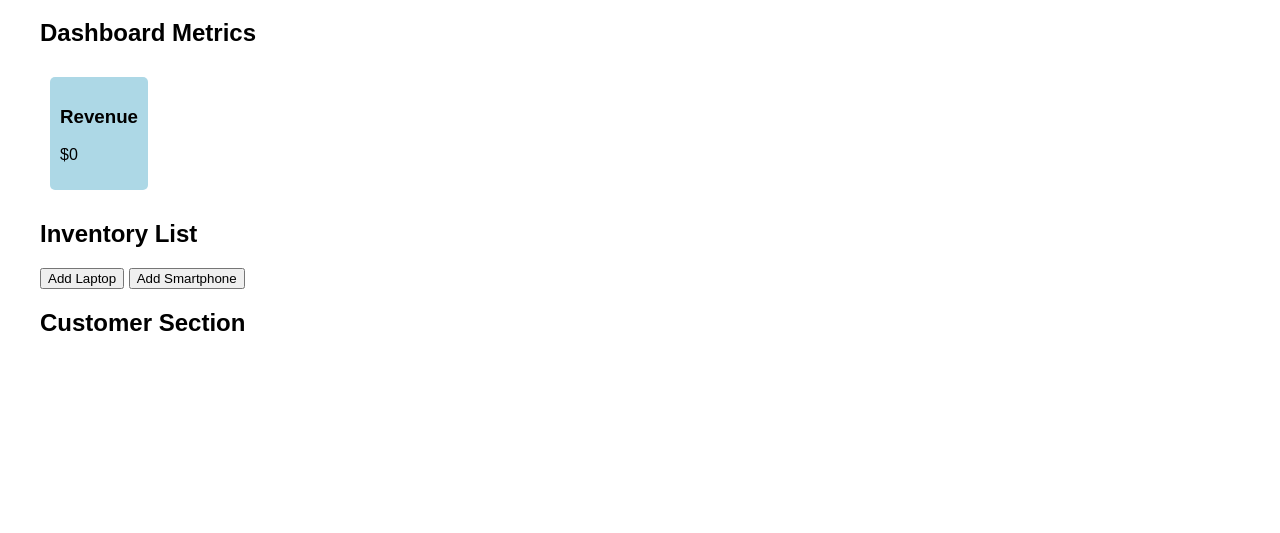
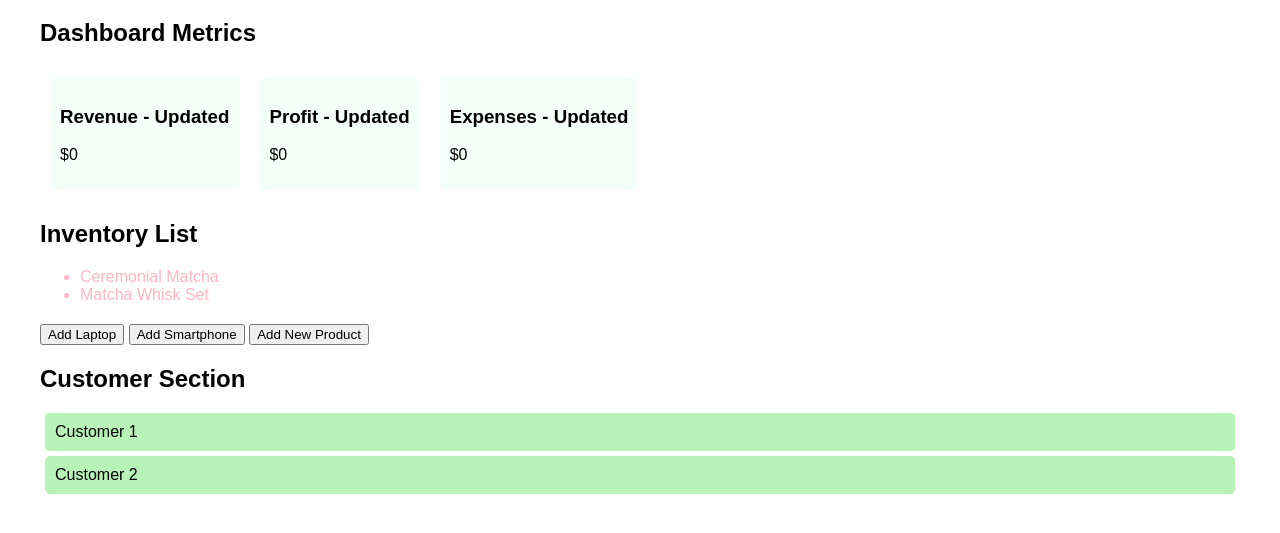
Before and after one commit to ashlym1/Coding-Challenge--12, a plain HTML site: page index.htm in a window 1280 px wide. Shown: the part 101-634 px from the top of the page. Drawn offline with Linux system fonts and the light colour scheme.

Commit message:
Fixed syntax errors that prevented the code from running

```diff
--- a/cc_12.js
+++ b/cc_12.js
@@ -1,25 +1,26 @@
 // Task 1: Business Dashboard- DOM element selection
 const dashboardById = document.getElementById("dashboard");    // selecting by ID
 const dashboardByQuery = document.querySelector("#dashboard"); // selecting using the querySelector
+   // creating  a metric card
+function createMetricCard(id, title) {
+    const card = document.createElement("div");
+    card.setAttribute("class", "metric-card");
+    card.setAttribute("id", id);
+    card.innerHTML = `
+        <h3>${title}</h3>
+        <p>$0</p>
+    `;
+    return card;
+}
 
-//  Created a div to act as the metric card element
-const revenueCard = document.createElement("div");
-
-// Set class and Attributes for identification
-revenueCard.setAttribute("class", "metric-card");
-revenueCard.setAttribute("id", "revenueCard");
-
-// Adding a title and placeholder inside the revenue card
-revenueCard.innerHTML = `
-    <h3>Revenue</h3>
-    <p>$0</p>
-`;
-// adding  the revenueCard that was created into the dashboard section of the page
-dashboardById.appendChild(revenueCard);
+// Added 3 metric cards
+dashboardById.appendChild(createMetricCard("revenueCard", "Revenue"));
+dashboardById.appendChild(createMetricCard("profitCard", "Profit"));
+dashboardById.appendChild(createMetricCard("expensesCard", "Expenses"));
 
 // Task 2: Updating Dashboard Metrick
- const metricCards = document.querySelectorAll( ".metric-cad"); // selecting all the metric cards
- const metricCardArray={...metricCard};
+const metricCards = document.querySelectorAll(".metric-card"); // selected all metric cards
+const metricCardArray = [...metricCards];  // Convert List to an Array
  metricCardArray.forEach(card => {
         const title = card.querySelector("h3");
         title.innerText += " - Updated";
@@ -52,25 +53,33 @@ function removeProductItem(item) {
 addInventoryItem("Ceremonial Matcha");
 addInventoryItem("Matcha Whisk Set");
 
-// Test case 2:  button listener
+// adding  the product button
 document.getElementById("addProductButton").addEventListener("click", () => {
     addInventoryItem("New Product");  //
 });
 
-// Task 4 - business customer section
+// Task 4 - business customer section - event bubbling
 // Selecting the customer section
 const customerSection = document.getElementById("customerSection");
+
+// Added event listener to the parent container
 customerSection.addEventListener("click", () => {
-    console.log("This item has been selected (parent container)");
-}); // Added an  event listener to the parent container
+    console.log("This item has been selected");
+});
 
-// Selecting all customer cards
-const customerCards = document.querySelectorAll(".customer-card");
+// Create customer cards dynamically
+const customers = ["Customer 1", "Customer 2"];
 
-// Added click events to each customer card
-customerCards.forEach((card) => {
-    card.addEventListener("click", (event) => {
-        console.log("This card has been selected");  //  logs when a card is clicked
-        event.stopPropagation();  // Stops the parent container's click event from going off
+customers.forEach((name) => {
+    const customerCard = document.createElement("div");
+    customerCard.classList.add("customer-card");
+    customerCard.innerText = name;
+
+    // Add click event to each customer card
+    customerCard.addEventListener("click", (event) => {
+        console.log(name + " has been selected");
+        event.stopPropagation();  // Prevents parent click event from firing
     });
+
+    customerSection.appendChild(customerCard);  // Add to the customer section
 });
--- a/index.htm
+++ b/index.htm
@@ -46,6 +46,7 @@
     <ul id="inventoryList"></ul>
     <button onclick="addInventoryItem('Laptop')">Add Laptop</button>
     <button onclick="addInventoryItem('Smartphone')">Add Smartphone</button>
+    <button id="addProductButton">Add New Product</button>
 
     <!-- Customer Section -->
     <h2>Customer Section</h2>
```
